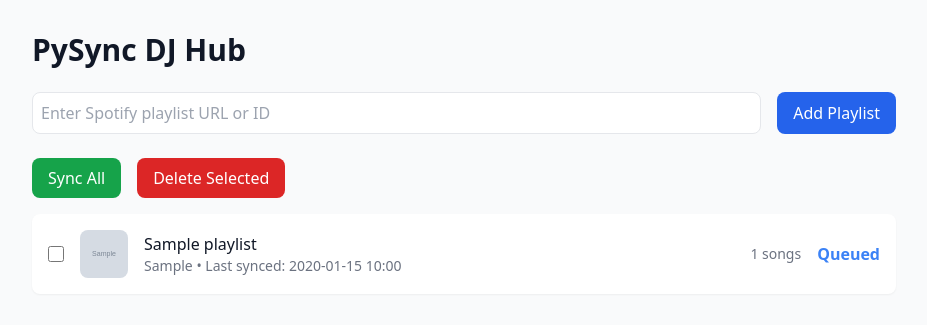
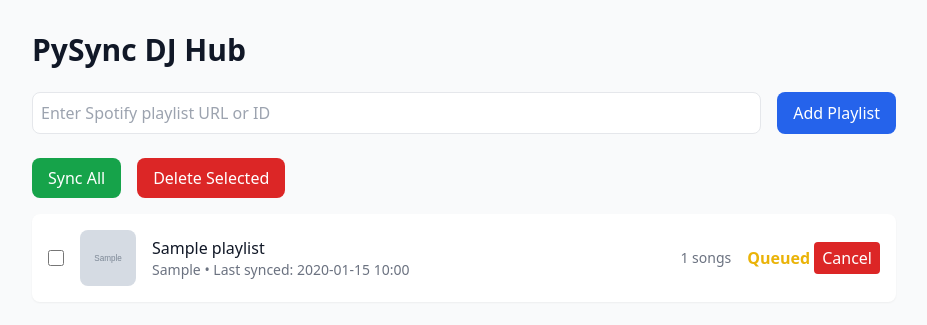
Before and after one commit to Peter-SB/PySync-Hub, a Flask app: page / in a window 1280 px wide. Shown: the top 325 px of the page, without its empty margins (176-1103 px from the left). Run offline with Flask 3, Linux system fonts and the light colour scheme; tables that the repository leaves empty hold one stand-in row (values such as "Sample post"); grey boxes marked "Sample" are stand-in pictures; some libraries are stand-ins or nearby versions.

Commit message:
Download Bar Working

```diff
--- a/app/__init__.py
+++ b/app/__init__.py
@@ -3,7 +3,7 @@ import os
 import sys
 
 from flask import Flask
-from app.extensions import db
+from app.extensions import db, socketio
 from app.services.spotify_service import SpotifyService
 from app.workers.download_worker import DownloadManager
 from config import Config
@@ -11,6 +11,8 @@ from config import Config
 def create_app(app_config=Config):
     app = Flask(__name__)
     app.config.from_object(app_config)
+    socketio.init_app(app)
+
 
     db.init_app(app)
 
--- a/app/extensions.py
+++ b/app/extensions.py
@@ -1,3 +1,6 @@
 from flask_sqlalchemy import SQLAlchemy
+from flask_socketio import SocketIO
+
 
 db = SQLAlchemy()
+socketio = SocketIO(cors_allowed_origins="*")
--- a/app/routes.py
+++ b/app/routes.py
@@ -1,12 +1,13 @@
 import logging
 from flask import Blueprint, render_template, request, jsonify, current_app
 
+from app.extensions import db, socketio
 from app.repositories.playlist_repository import PlaylistRepository
 from app.services.playlist_manager_service import PlaylistManagerService
 
-
 logger = logging.getLogger(__name__)
 main = Blueprint('main', __name__)
+
 
 @main.route('/')
 def index():
@@ -17,7 +18,12 @@ def index():
 @main.route('/playlists')
 def get_playlists() -> str:
     selected_ids: list[int] = request.args.getlist('selected_ids', type=int)
-    logger.info("Retrieving playlists. Selected IDs: %s", selected_ids)
+
+    # Check if the request comes from HTMX polling (requests every second)
+    if 'HX-Request' in request.headers:
+        logging.getLogger('werkzeug').setLevel(logging.ERROR)  # Suppress access log
+
+    #logger.info("Retrieving playlists. Selected IDs: %s", selected_ids)
     playlists = PlaylistRepository.get_all_playlists()
     return render_template('partials/playlist_list.html', playlists=playlists, selected_ids=selected_ids)
 
@@ -43,8 +49,16 @@ def refresh_playlists() -> str:
 
     selected_ids: list[int] = request.form.getlist('playlist_ids', int)
 
-    PlaylistManagerService.refresh_playlists(selected_ids)
-    current_app.download_manager.add_to_queue(selected_ids[0])
+    playlists = PlaylistRepository.get_playlists_by_ids(selected_ids) if selected_ids else PlaylistRepository.get_all_playlists()
+    for playlist in playlists:
+        playlist.download_status = "queued"
+        socketio.emit("download_status", {"id": playlist.id, "status": "queued"})
+
+    db.session.commit()
+
+    PlaylistManagerService.refresh_playlists(playlists)
+    for playlist in playlists:
+        current_app.download_manager.add_to_queue(playlist.id)
 
     return get_playlists()
 
@@ -55,13 +69,20 @@ def delete_playlists() -> str:
     PlaylistManagerService.delete_playlists(selected_ids)
     return get_playlists()
 
-@main.route("/download/<int:playlist_id>", methods=["POST"])
-def download_playlist(playlist_id):
-    """Endpoint to queue a playlist for download."""
-    current_app.download_manager.add_to_queue(playlist_id)
-    return jsonify({"message": "Download started", "playlist_id": playlist_id})
 
-@main.route("/download/cancel/<int:playlist_id>", methods=["POST"])
+# @main.route("/download/<int:playlist_id>", methods=["POST"])
+# def download_playlist(playlist_id):
+#     """Endpoint to queue a playlist for download."""
+#     current_app.download_manager.add_to_queue(playlist_id)
+#     return jsonify({"message": "Download started", "playlist_id": playlist_id})
+
+
+@main.route("/download/<int:playlist_id>/cancel", methods=["DELETE"])
 def cancel_download(playlist_id):
     current_app.download_manager.cancel_download(playlist_id)
-    return jsonify({"message": "Download canceled", "playlist_id": playlist_id})
+    playlist = PlaylistRepository.get_playlist(playlist_id)
+    if playlist:
+        playlist.download_status = 'ready'
+        db.session.commit()
+        socketio.emit("download_status", {"id": playlist.id, "status": "ready"})
+    return get_playlists()
--- /dev/null
+++ b/app/run.py
@@ -0,0 +1,8 @@
+from app import create_app
+from app.extensions import socketio
+from config import Config
+
+app = create_app(Config)
+
+if __name__ == '__main__':
+    socketio.run(app, debug=True)
--- /dev/null
+++ b/app/static/js/download_progress_socketio.js
@@ -0,0 +1,49 @@
+// static/js/socketio.js
+
+// Initialize the Socket.IO client
+var socket = io();
+
+// Listen for download_status events from the server
+socket.on("download_status", function(data) {
+    console.log("Received download status update:", data);
+
+    var statusEl = document.getElementById("download-status-" + data.id);
+    if (!statusEl) return;
+
+    if (data.status === "queued") {
+        statusEl.innerHTML = '<span class="text-yellow-500 font-bold">Queued</span>';
+    } else if (data.status === "downloading") {
+        statusEl.innerHTML = `
+            <div class="flex items-center">
+                <div class="w-32 bg-gray-300 rounded-full h-2 mr-2">
+                    <div
+                        class="bg-blue-500 h-2 rounded-full"
+                        style="width: ${data.progress || 0}%;">
+                    </div>
+                </div>
+                <button onclick="cancelDownload(${data.id})" class="px-2 py-1 bg-red-600 text-white rounded">
+                    Cancel
+                </button>
+            </div>
+        `;
+    } else if (data.status === "ready") {
+        statusEl.innerHTML = `
+            <button
+                    hx-post="/playlists/refresh"
+                    hx-vals='{"playlist_ids": [${data.id}]}'
+                    hx-target="#playlist-list"
+                    class="px-3 py-1 text-sm bg-gray-100 rounded-lg hover:bg-gray-200">
+                Sync
+            </button>
+        `;
+    }
+});
+
+// Function to cancel a download
+function cancelDownload(playlistId) {
+    fetch('/download/' + playlistId + '/cancel', { method: 'DELETE' })
+      .then(response => response.text())
+      .then(html => {
+          document.getElementById('playlist-list').innerHTML = html;
+      });
+}
--- a/app/templates/base.html
+++ b/app/templates/base.html
@@ -12,4 +12,6 @@
         {% block content %}{% endblock %}
     </div>
 </body>
+<script src="https://cdnjs.cloudflare.com/ajax/libs/socket.io/4.0.1/socket.io.js"></script>
+<script src="{{ url_for('static', filename='js/download_progress_socketio.js') }}"></script>
 </html>
--- a/app/templates/index.html
+++ b/app/templates/index.html
@@ -25,7 +25,7 @@
     <!-- Sync All and Delete Selected -->
     <div class="space-y-4">
         <div class="flex gap-4">
-            <button hx-post="/playlists/fetch"
+            <button hx-post="/playlists/refresh"
                     hx-target="#playlist-list"
                     hx-include="[name='playlist_ids']:checked"
                     class="px-4 py-2 bg-green-600 text-white rounded-lg hover:bg-green-700">
--- a/app/templates/partials/playlist_list.html
+++ b/app/templates/partials/playlist_list.html
@@ -1,18 +1,29 @@
 <form id="playlist-form" class="space-y-2">
     {% for playlist in playlists %}
-  <div class="flex items-center p-4 bg-white rounded-lg shadow-sm hover:shadow-md transition-shadow">
+    <div id="playlist-{{ playlist.id }}" class="flex items-center p-4 bg-white rounded-lg shadow-sm hover:shadow-md transition-shadow">
         <input type="checkbox" name="playlist_ids" value="{{ playlist.id }}"
                class="mr-4 h-4 w-4"
                {% if playlist.id|string in selected_ids %}checked{% endif %}>
 
-    <!-- Playlist Album Art -->
         {% if playlist.image_url %}
         <img src="{{ playlist.image_url }}" alt="Playlist cover"
-         class="w-12 h-12 rounded-lg object-cover mr-4">
+             class="w-14 h-14 rounded-lg object-cover mr-4"
+        >
         {% endif %}
 
         <div class="flex-1">
-      <h3 class="font-medium text-gray-900">{{ playlist.name }}</h3>
+            <h3 class="font-medium text-gray-900 flex items-center">
+                <!-- Playlist Title as Link -->
+                <a href="{{ playlist.url }}" target="_blank" class="hover:underline">
+                    {{ playlist.name }}
+                </a>
+                <!-- Display Spotify or SoundCloud Icon -->
+                {% if playlist.platform == "spotify" %}
+                    <img src="/static/icons/spotify.svg" alt="Spotify" class="w-5 h-5">
+                {% elif playlist.platform == "soundcloud" %}
+                    <img src="/static/icons/soundcloud.svg" alt="SoundCloud" class="w-5 h-5">
+                {% endif %}
+            </h3>
             <div class="text-sm text-gray-500">
                 <span>{{ playlist.platform|title }}</span>
                 {% if playlist.last_synced %}
@@ -21,22 +32,37 @@
             </div>
         </div>
 
-    <div class="text-sm text-gray-500 ml-auto">
+        <div class="text-sm text-gray-500 ml-auto p-4">
             {{ playlist.track_count }} songs
         </div>
 
-    <!-- Sync Status / Action -->
-    <div id="sync-status-{{ playlist.id }}" class="ml-4">
-      {% if playlist.download_status == "queued" %}
-        <span class="text-blue-500 font-semibold">Queued</span>
-      {% elif playlist.download_status == "downloading" %}
-        {% include "partials/progress_update.html" %}
+        <!-- Conditional UI based on download_status -->
+        <div id="download-status-{{ playlist.id }}">
+            {% if playlist.download_status == 'queued' %}
+                <span class="text-yellow-500 font-bold">Queued</span>
+                <button onclick="cancelDownload({{ playlist.id }})"
+                        class="px-2 py-1 bg-red-600 text-white rounded">
+                    Cancel
+                </button>
+            {% elif playlist.download_status == 'downloading' %}
+                <div class="flex items-center">
+                    <div class="w-32 bg-gray-300 rounded-full h-2 mr-2">
+                        <div id="progress-bar-{{ playlist.id }}"
+                             class="bg-blue-500 h-2 rounded-full"
+                             style="width: 0%;">
+                        </div>
+                    </div>
+                    <button onclick="cancelDownload({{ playlist.id }})"
+                            class="px-2 py-1 bg-red-600 text-white rounded">
+                        Cancel
+                    </button>
+                </div>
             {% else %}
-        <button hx-post="/playlists/refresh"
+                <button type="button"
+                        hx-post="/playlists/refresh"
                         hx-vals='{"playlist_ids": [{{ playlist.id }}]}'
                         hx-target="#playlist-list"
-                class="px-3 py-1 text-sm bg-gray-100 rounded-lg hover:bg-gray-200"
-                onclick="document.getElementById('sync-status-{{ playlist.id }}').innerHTML='<span class=\'text-blue-500 font-semibold\'>Queued</span>';">
+                        class="px-3 py-1 text-sm bg-gray-100 rounded-lg hover:bg-gray-200">
                     Sync
                 </button>
             {% endif %}
--- a/requirements.txt
+++ b/requirements.txt
@@ -5,6 +5,6 @@ sqlalchemy
 flask-sqlalchemy
 python-dotenv
 gunicorn
-
+flask_socketio~=5.5.1
 pytubefix~=8.12.1
 pytest~=8.3.4
```
Also changed, not shown: app/services/playlist_manager_service.py (+1 -7 lines), app/services/spotify_download_service.py (+19 -4 lines), app/templates/partials/progress_update.html (+12 -12 lines), app/static/icons/spotify.svg (added), 1 other file. Lines whose indentation alone changed are shown as unchanged.
